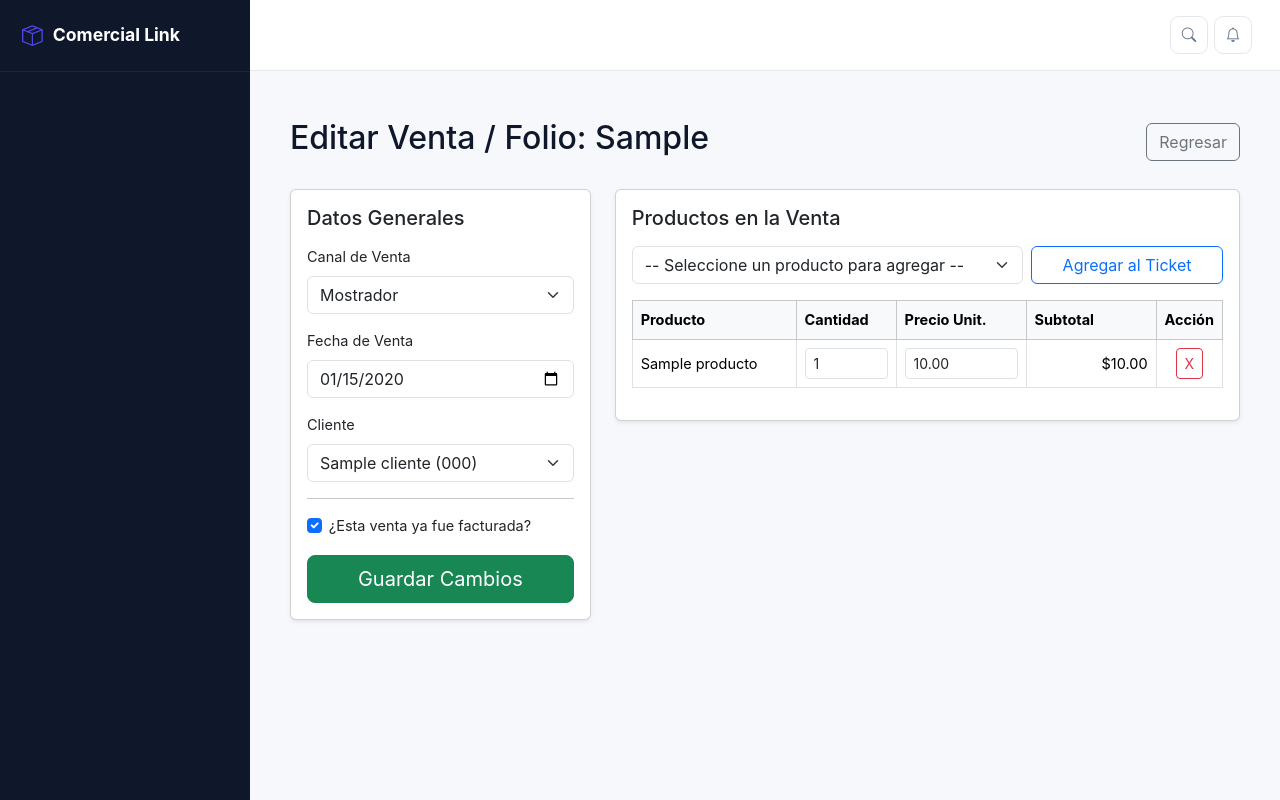
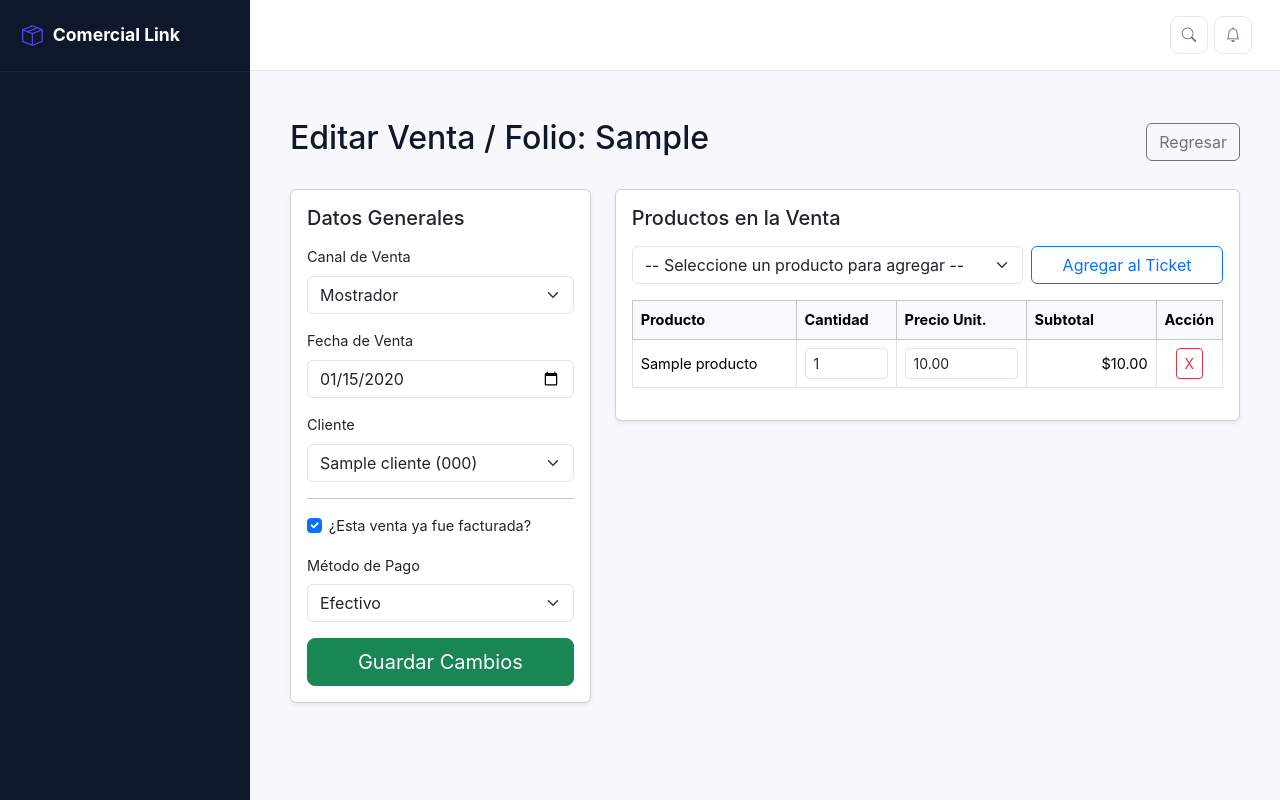
Before and after one commit to jraularanda-lab/comercial-link, a Flask app: page /ventas/editar/1 in a window 1280 px wide. Run offline with Flask 3, Linux system fonts and the light colour scheme; tables that the repository leaves empty hold one stand-in row (values such as "Sample post"); parts of the project's set-up code (start-up, migrations or seed data) failed here and were passed over.

Commit message:
Modulo de metodos de pago y credito completo

```diff
--- a/blueprints/ventas.py
+++ b/blueprints/ventas.py
@@ -183,6 +183,11 @@ def nueva():
         facturada = request.form.get('facturada') == '1'
         metodo_pago = request.form.get('metodo_pago', 'Efectivo')
 
+        # ✅ Lógica correcta para el estado de pago (Crédito)
+        pagado = True
+        if metodo_pago == 'Crédito':
+            pagado = request.form.get('pagado') == '1'
+
         fecha_venta = datetime.strptime(fecha_str, '%Y-%m-%d').date() if fecha_str else datetime.utcnow().date()
 
         productos_ids = request.form.getlist('producto_id[]')
@@ -286,7 +291,6 @@ def nueva():
     fecha_hoy = datetime.now().strftime('%Y-%m-%d')
     return render_template('ventas/nueva.html', clientes=clientes, productos=productos_stock, fecha_hoy=fecha_hoy)
 
-
 # =====================================================================
 # VENTAS: Editar
 # =====================================================================
@@ -299,12 +303,16 @@ def editar(id):
         id_cliente = request.form.get('id_cliente')
         fecha_str = request.form.get('fecha')
 
+        # ✅ CAPTURAMOS LOS DATOS DEL FORMULARIO PRIMERO
         venta.facturada = request.form.get('facturada') == '1'
-        venta.metodo_pago = request.form.get('metodo_pago', 'Efectivo')
-        # ✅ NUEVO: Si el método es Crédito, revisamos el checkbox; si no, por defecto está pagado.
+        metodo_pago = request.form.get('metodo_pago', 'Efectivo')
+        venta.metodo_pago = metodo_pago
+
+        # Lógica de pagado
         pagado = True
         if metodo_pago == 'Crédito':
             pagado = request.form.get('pagado') == '1'
+        venta.pagado = pagado
 
         if fecha_str:
             try:
@@ -317,6 +325,7 @@ def editar(id):
 
         venta.id_cliente = int(id_cliente) if id_cliente else None
 
+        # Reintegramos stock de los productos anteriores y los borramos
         detalles_actuales = VentaDetalle.query.filter_by(id_venta=venta.id).all()
         for det_viejo in detalles_actuales:
             inv = Inventario.query.filter_by(id_producto=det_viejo.id_producto, id_ubicacion=1).first()
@@ -343,6 +352,7 @@ def editar(id):
             producto_db = Producto.query.get(p_id)
             costo_u = producto_db.costo if hasattr(producto_db, 'costo') and producto_db.costo else 0.0
 
+            # ✅ CREAMOS EL DETALLE (SOLO CON SUS PROPIOS DATOS)
             nuevo_detalle = VentaDetalle(
                 id_venta=venta.id,
                 id_producto=p_id,
@@ -353,6 +363,7 @@ def editar(id):
             )
             db.session.add(nuevo_detalle)
 
+            # Descontamos stock nuevo
             inv = Inventario.query.filter_by(id_producto=p_id, id_ubicacion=1).first()
             if inv:
                 inv.existencia -= cant
@@ -366,9 +377,9 @@ def editar(id):
         flash('¡Venta actualizada con éxito!', 'success')
         return redirect(url_for('ventas.recibo', id_venta=venta.id))
 
+    # --- GET: Mostrar formulario ---
     clientes = Cliente.query.all()
 
-    # --- Agrupamos por SKU para evitar duplicados ---
     query_productos = text("""
         SELECT
             MIN(p.id) as id,
@@ -399,7 +410,6 @@ def editar(id):
     detalles = VentaDetalle.query.options(db.joinedload(VentaDetalle.producto)).filter_by(id_venta=venta.id).all()
 
     return render_template('ventas/editar.html', venta=venta, clientes=clientes, productos=productos_stock, detalles=detalles)
-
 
 # =====================================================================
 # CLIENTES: Alta rápida vía AJAX
--- a/templates/ventas/editar.html
+++ b/templates/ventas/editar.html
@@ -44,11 +44,32 @@
 
                         <hr>
 
-                        <!-- ✅ NUEVO: Checkbox de Facturada para ventas antiguas -->
+                        <!-- ✅ Checkbox de Facturada -->
                         <div class="mb-3 form-check">
                             <input class="form-check-input" type="checkbox" name="facturada" id="facturada" value="1" {% if venta.facturada %}checked{% endif %}>
                             <label class="form-check-label" for="facturada">
                                 ¿Esta venta ya fue facturada?
+                            </label>
+                        </div>
+
+                        <!-- ✅ Método de Pago -->
+                        <div class="mb-3">
+                            <label class="form-label">Método de Pago</label>
+                            <select name="metodo_pago" class="form-select" id="metodoPago" required onchange="toggleCredito()">
+                                <option value="Efectivo" {% if venta.metodo_pago == 'Efectivo' %}selected{% endif %}>Efectivo</option>
+                                <option value="Tarjeta de Crédito" {% if venta.metodo_pago == 'Tarjeta de Crédito' %}selected{% endif %}>Tarjeta de Crédito</option>
+                                <option value="Tarjeta de Débito" {% if venta.metodo_pago == 'Tarjeta de Débito' %}selected{% endif %}>Tarjeta de Débito</option>
+                                <option value="Vauchera ML" {% if venta.metodo_pago == 'Vauchera ML' %}selected{% endif %}>Vauchera ML</option>
+                                <option value="Transferencia" {% if venta.metodo_pago == 'Transferencia' %}selected{% endif %}>Transferencia</option>
+                                <option value="Crédito" {% if venta.metodo_pago == 'Crédito' %}selected{% endif %}>Crédito (A Plazos)</option>
+                            </select>
+                        </div>
+
+                        <!-- ✅ Checkbox de Pagado (solo visible si es Crédito) -->
+                        <div class="mb-3 form-check" id="seccionPagado" style="display: {% if venta.metodo_pago == 'Crédito' %}block{% else %}none{% endif %};">
+                            <input class="form-check-input" type="checkbox" name="pagado" id="pagado" value="1" {% if venta.pagado %}checked{% endif %}>
+                            <label class="form-check-label" for="pagado">
+                                ¿Ya se liquidó el crédito?
                             </label>
                         </div>
 
@@ -154,5 +175,15 @@ function actualizarSubtotalFila(row) {
     const subtotal = cant * precio;
     row.querySelector('.subtotal-linea').innerText = `$${subtotal.toFixed(2)}`;
 }
+
+function toggleCredito() {
+    const metodo = document.getElementById('metodoPago').value;
+    const seccion = document.getElementById('seccionPagado');
+    if (metodo === 'Crédito') {
+        seccion.style.display = 'block';
+    } else {
+        seccion.style.display = 'none';
+    }
+}
 </script>
 {% endblock %}
```
Also changed, not shown: templates/ventas/recibo.html (+16 -6 lines).
